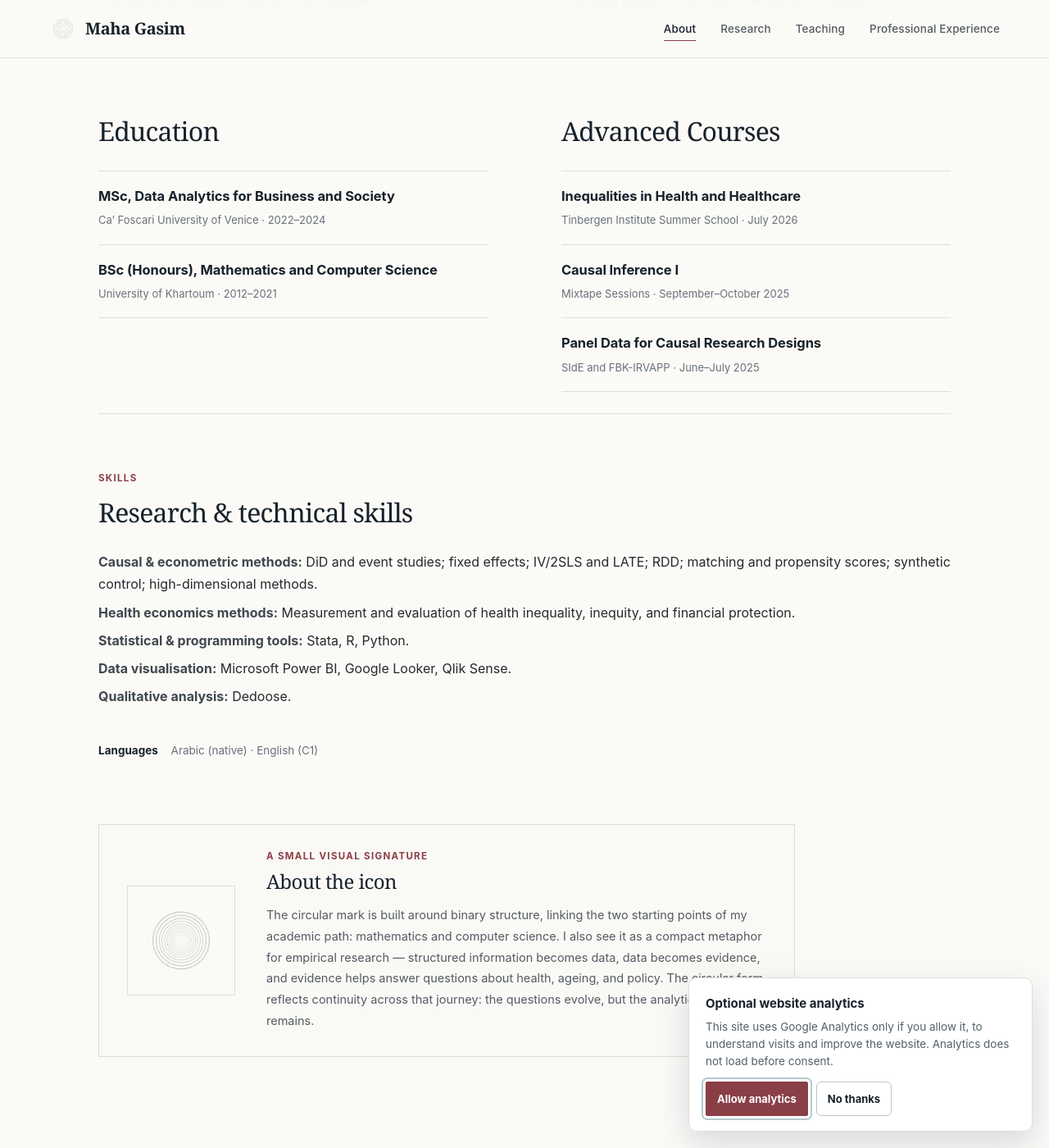
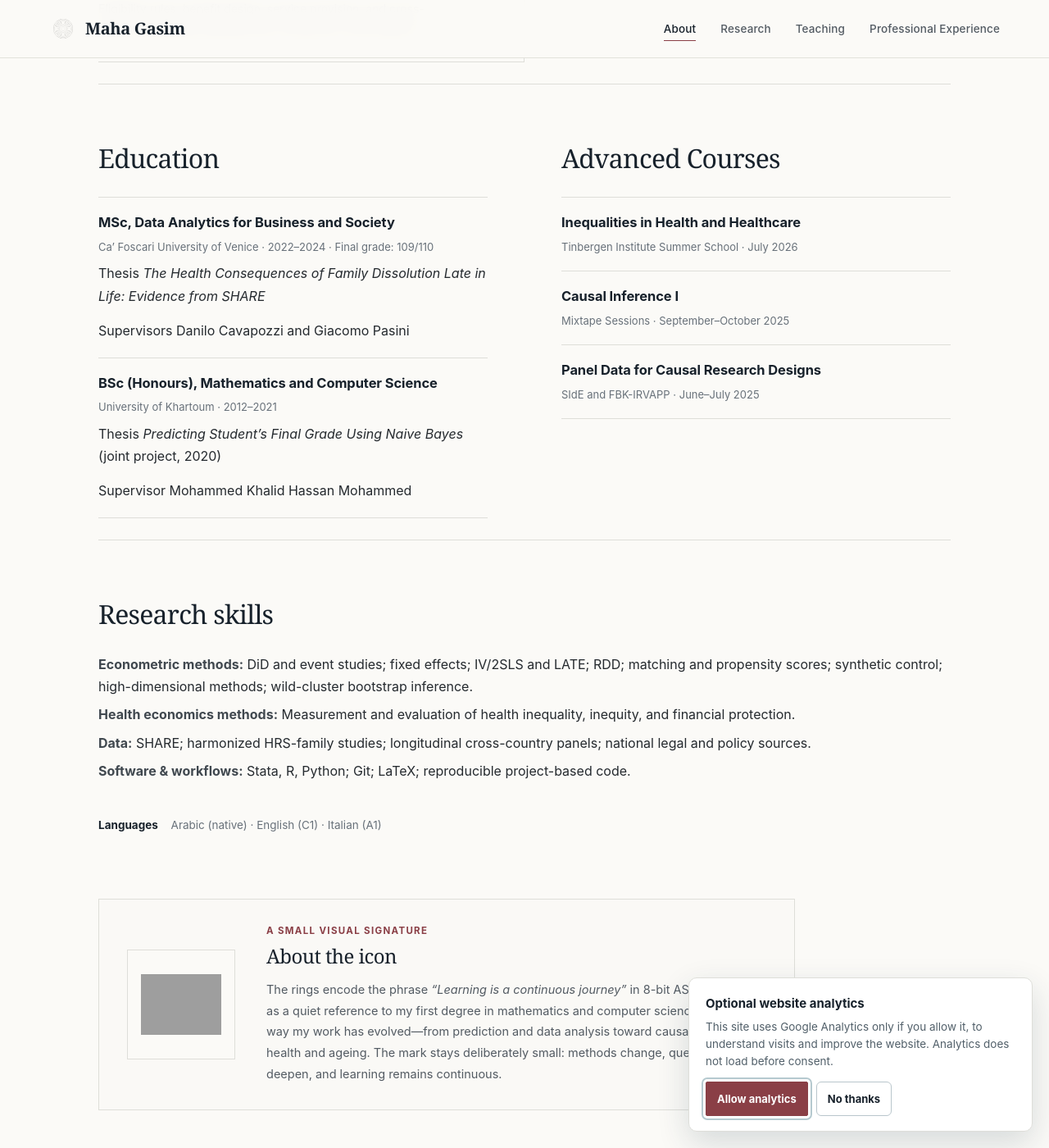
Before and after one commit to mahagasim/mahagasim.github.io, a Jekyll site: the page built from index.md, in a window 1280 px wide and 1400 px high, scrolled down 828 px. Shown: the whole window at 82% size. Built offline with Jekyll 4.4.1, drawn with Linux system fonts in a browser that asks for light colours; some of the changed text lies outside the part shown; grey boxes are pictures that could not be loaded.

Commit message:
Strengthen About page academic positioning and evidence

```diff
--- a/index.md
+++ b/index.md
@@ -1,42 +1,36 @@
 ---
 layout: default
 title: About
-description: About Maha Gasim — education, advanced training, research interests, and quantitative skills.
+description: About Maha Gasim — research interests, education, advanced training, and research skills.
 ---
 
 # Maha Gasim
 
-<p class="page-intro">I am a Research Grant Holder at the Department of Economics, Ca’ Foscari University of Venice. My academic background combines mathematics, computer science, and data analytics, and my interests centre on applied microeconomic questions in health, ageing, family and social policy.</p>
+<p class="page-intro">I am a Research Grant Holder in the Department of Economics at Ca’ Foscari University of Venice. I study how institutions and policy shape health and wellbeing across the life course, with a focus on ageing, family and social policy, and long-term care. My academic path from mathematics and computer science to data analytics and empirical economics informs how I approach measurement, identification, and reproducible research.</p>
 
-<p class="entry-meta"><a href="mailto:mahagasim@gmail.com">Email</a> · <a href="https://www.linkedin.com/in/maha-gasim-678975122">LinkedIn</a></p>
+<p class="entry-meta contact-line"><a href="mailto:mahagasim@gmail.com">Email</a> · <a href="https://www.linkedin.com/in/maha-gasim-678975122">LinkedIn</a> · <a href="{{ '/assets/cv/Maha_Gasim_CV_2026.pdf' | relative_url }}" target="_blank" rel="noopener">CV (PDF)</a></p>
 
 <section class="section-block">
   <div class="section-heading section-heading--compact">
     <div>
-      <p class="section-kicker">Interests</p>
       <h2>Research interests</h2>
     </div>
   </div>
 
-  <div class="interest-grid">
+  <div class="interest-grid interest-grid--three">
     <div class="interest-item">
       <h3>Health economics &amp; ageing</h3>
-      <p>Health and wellbeing across the life course, later-life health and cognition, and the economics of population ageing.</p>
+      <p>Later-life health, cognition, functional outcomes, and how earlier-life institutional environments shape ageing trajectories.</p>
     </div>
 
     <div class="interest-item">
       <h3>Family &amp; social policy</h3>
-      <p>How family environments, social institutions, and policy reforms shape individual outcomes over time.</p>
+      <p>How family environments, legal institutions, and social-policy reforms affect health and wellbeing over the life course.</p>
     </div>
 
     <div class="interest-item">
       <h3>Long-term care</h3>
-      <p>Eligibility, benefits, service provision, and cross-country institutional differences in long-term-care systems.</p>
-    </div>
-
-    <div class="interest-item">
-      <h3>Policy evaluation</h3>
-      <p>Empirical evaluation of policy changes using longitudinal data, institutional variation, and credible identification strategies.</p>
+      <p>Eligibility rules, benefit design, service provision, and cross-country institutional differences in long-term-care systems.</p>
     </div>
   </div>
 </section>
@@ -47,12 +41,16 @@ description: About Maha Gasim — education, advanced training, research interes
 
     <div class="compact-entry">
       <h3>MSc, Data Analytics for Business and Society</h3>
-      <p class="entry-meta">Ca’ Foscari University of Venice · 2022–2024</p>
+      <p class="entry-meta">Ca’ Foscari University of Venice · 2022–2024 · Final grade: 109/110</p>
+      <p class="compact-detail"><span>Thesis</span> <em>The Health Consequences of Family Dissolution Late in Life: Evidence from SHARE</em></p>
+      <p class="compact-detail"><span>Supervisors</span> Danilo Cavapozzi and Giacomo Pasini</p>
     </div>
 
     <div class="compact-entry">
       <h3>BSc (Honours), Mathematics and Computer Science</h3>
       <p class="entry-meta">University of Khartoum · 2012–2021</p>
+      <p class="compact-detail"><span>Thesis</span> <em>Predicting Student’s Final Grade Using Naive Bayes</em> (joint project, 2020)</p>
+      <p class="compact-detail"><span>Supervisor</span> Mohammed Khalid Hassan Mohammed</p>
     </div>
   </div>
 
@@ -79,31 +77,29 @@ description: About Maha Gasim — education, advanced training, research interes
 <section class="section-block">
   <div class="section-heading section-heading--compact">
     <div>
-      <p class="section-kicker">Skills</p>
-      <h2>Research &amp; technical skills</h2>
+      <h2>Research skills</h2>
     </div>
   </div>
 
-  <ul class="skills-list">
-    <li><span class="label">Causal &amp; econometric methods:</span> DiD and event studies; fixed effects; IV/2SLS and LATE; RDD; matching and propensity scores; synthetic control; high-dimensional methods.</li>
+  <ul class="skills-list skills-list--academic">
+    <li><span class="label">Econometric methods:</span> DiD and event studies; fixed effects; IV/2SLS and LATE; RDD; matching and propensity scores; synthetic control; high-dimensional methods; wild-cluster bootstrap inference.</li>
     <li><span class="label">Health economics methods:</span> Measurement and evaluation of health inequality, inequity, and financial protection.</li>
-    <li><span class="label">Statistical &amp; programming tools:</span> Stata, R, Python.</li>
-    <li><span class="label">Data visualisation:</span> Microsoft Power BI, Google Looker, Qlik Sense.</li>
-    <li><span class="label">Qualitative analysis:</span> Dedoose.</li>
+    <li><span class="label">Data:</span> SHARE; harmonized HRS-family studies; longitudinal cross-country panels; national legal and policy sources.</li>
+    <li><span class="label">Software &amp; workflows:</span> Stata, R, Python; Git; LaTeX; reproducible project-based code.</li>
   </ul>
 </section>
 
-<p class="languages-line"><span>Languages</span> Arabic (native) · English (C1)</p>
+<p class="languages-line"><span>Languages</span> Arabic (native) · English (C1) · Italian (A1)</p>
 
-<section class="section-block">
+<section class="section-block icon-section">
   <div class="icon-story">
     <div class="icon-story__mark">
-      <img src="{{ '/assets/images/learning-journey-canva.png' | relative_url }}" alt="Maha Gasim personal icon">
+      <img src="{{ '/assets/images/mg-mark.svg' | relative_url }}" alt="Maha Gasim personal icon">
     </div>
     <div class="icon-story__copy">
       <p class="icon-story__lead">A small visual signature</p>
       <h2>About the icon</h2>
-      <p>The circular mark is built around binary structure, linking the two starting points of my academic path: mathematics and computer science. I also see it as a compact metaphor for empirical research — structured information becomes data, data becomes evidence, and evidence helps answer questions about health, ageing, and policy. The circular form reflects continuity across that journey: the questions evolve, but the analytical thread remains.</p>
+      <p>The rings encode the phrase <em>“Learning is a continuous journey”</em> in 8-bit ASCII. I chose it as a quiet reference to my first degree in mathematics and computer science and to the way my work has evolved—from prediction and data analysis toward causal questions in health and ageing. The mark stays deliberately small: methods change, questions deepen, and learning remains continuous.</p>
     </div>
   </div>
 </section>
```
